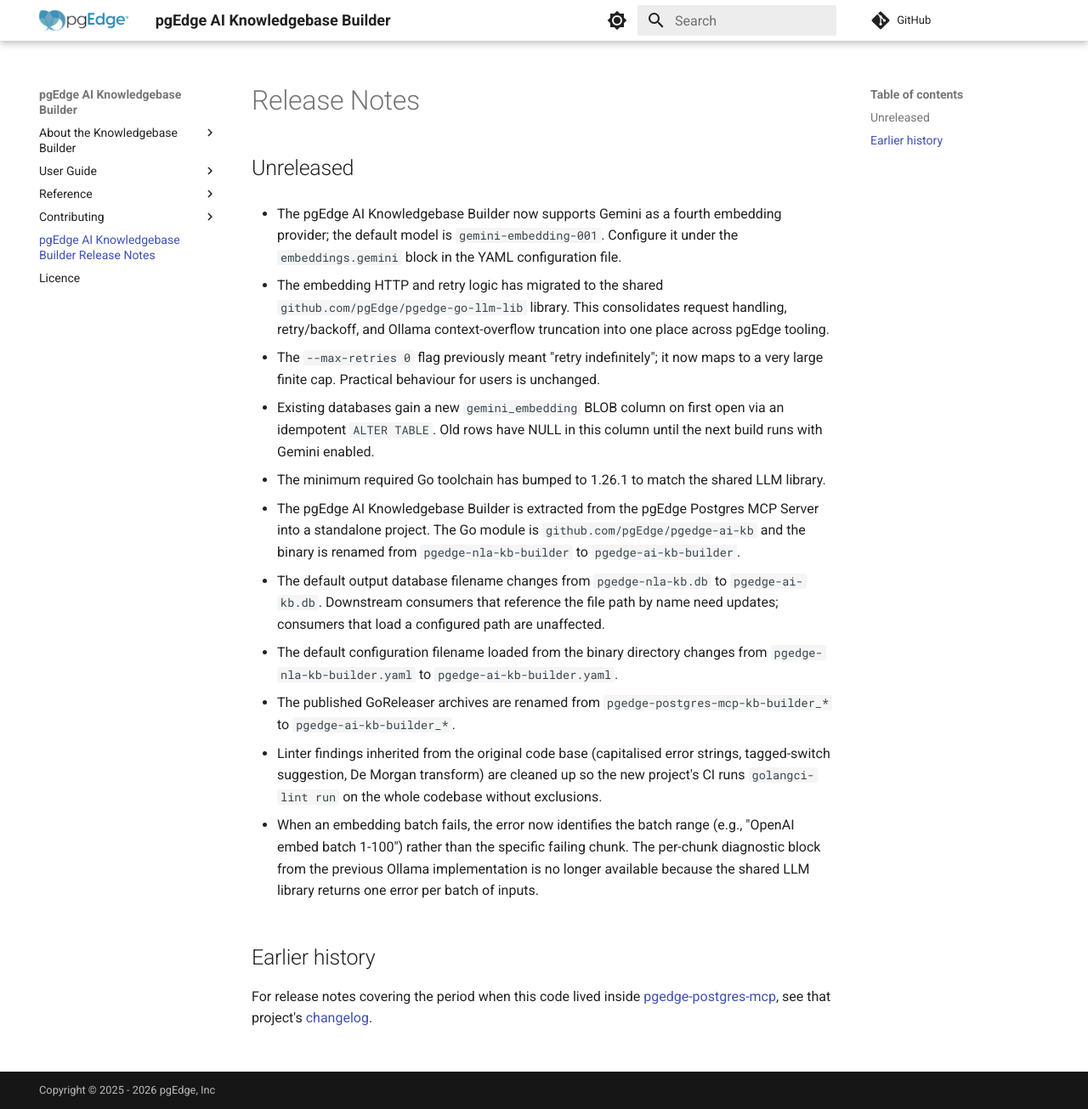
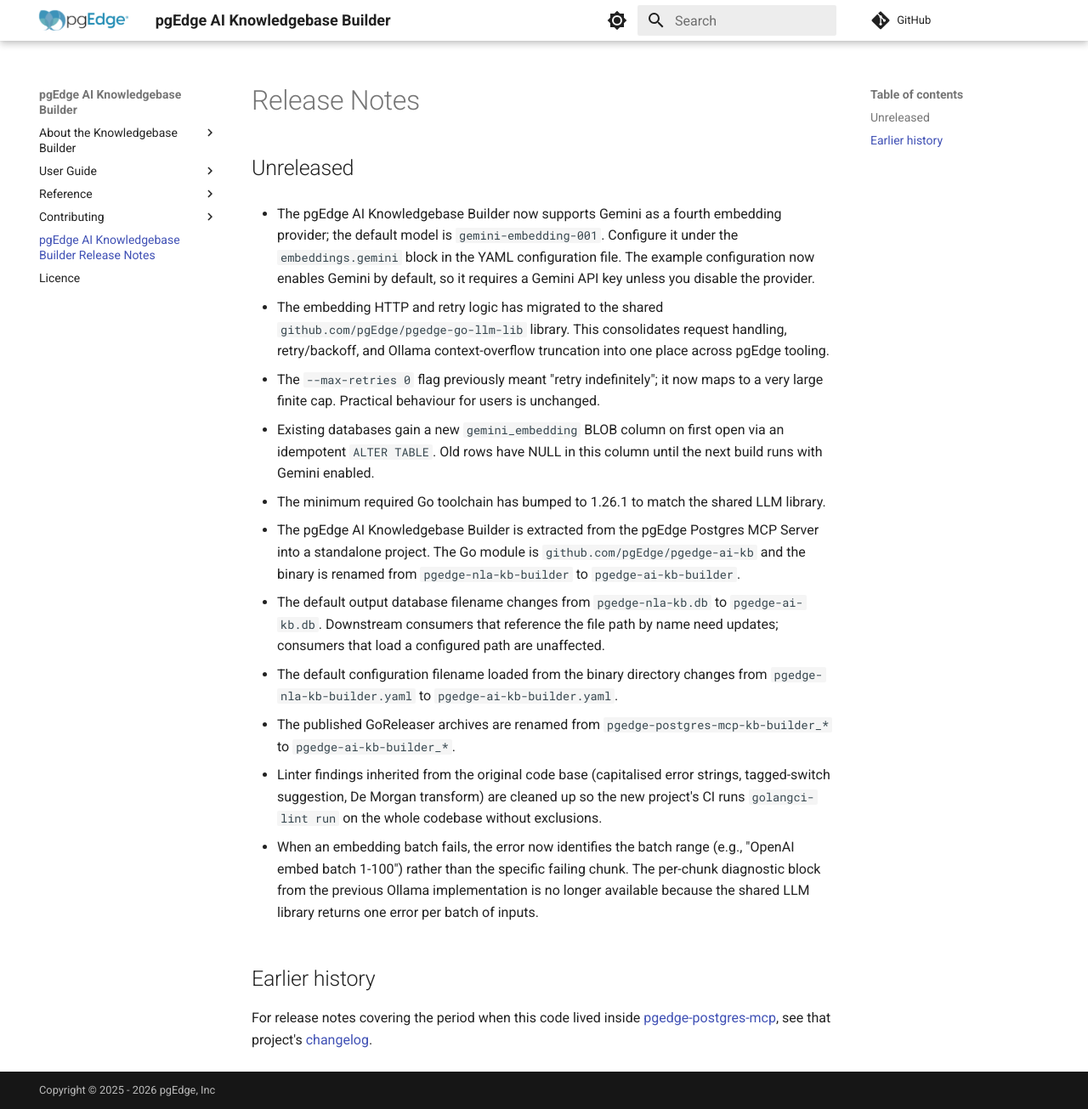
Before and after one commit to pgEdge/pgedge-ai-kb, an MkDocs documentation site: the page built from docs/changelog.md, in a window 1280 px wide and 1305 px high. Shown: the whole window at 85% size. Built offline with MkDocs 1.6.1 and Material for MkDocs 9.7.7, drawn with Linux system fonts in a browser that asks for light colours; comment, search, counter and statistics services are not loaded.

Commit message:
release: wire Gemini into the kb.db build pipeline
The recent commits added Gemini embedding support to the code and the
shared LLM library, but the release pipeline was never updated to
exercise it, so the shipped kb.db had an empty gemini_embedding column.

Three gaps in the generate-kb-db job, plus the example default:

- The example config had gemini.enabled: false, and the build's config
  rewrite never flipped it, so embeddings.go skipped the Gemini client.
  Enable Gemini by default in examples/pgedge-ai-kb-builder.yaml.
- The "Setup API keys" step ignored the existing GEMINI_API_KEY secret;
  now it writes a gemini-key file like OpenAI/Voyage.
- The "Configure" step now rewrites the Gemini api_key_file path and
  verifies it.
- The strict per-provider coverage gate only checked OpenAI/Voyage/
  Ollama, so a Gemini-less release passed green; add Gemini to it.
- The validate-kb-db dimension check now includes gemini_embedding.

Co-Authored-By: Claude Opus 4.8 (1M context) <noreply@anthropic.com>

```diff
--- a/docs/changelog.md
+++ b/docs/changelog.md
@@ -5,7 +5,9 @@
 - The pgEdge AI Knowledgebase Builder now supports Gemini as a fourth
   embedding provider; the default model is `gemini-embedding-001`.
   Configure it under the `embeddings.gemini` block in the YAML
-  configuration file.
+  configuration file. The example configuration now enables Gemini by
+  default, so it requires a Gemini API key unless you disable the
+  provider.
 
 - The embedding HTTP and retry logic has migrated to the shared
   `github.com/pgEdge/pgedge-go-llm-lib` library. This consolidates
```
Also changed, not shown: 2 other files.
